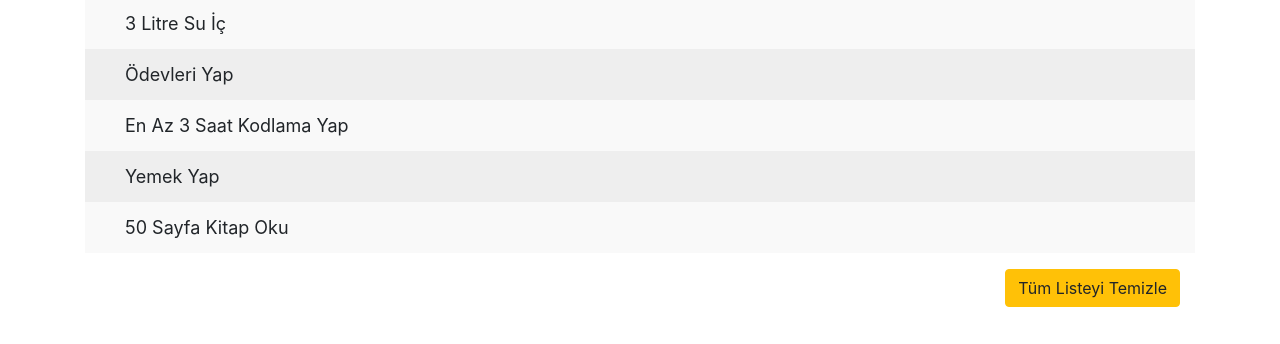
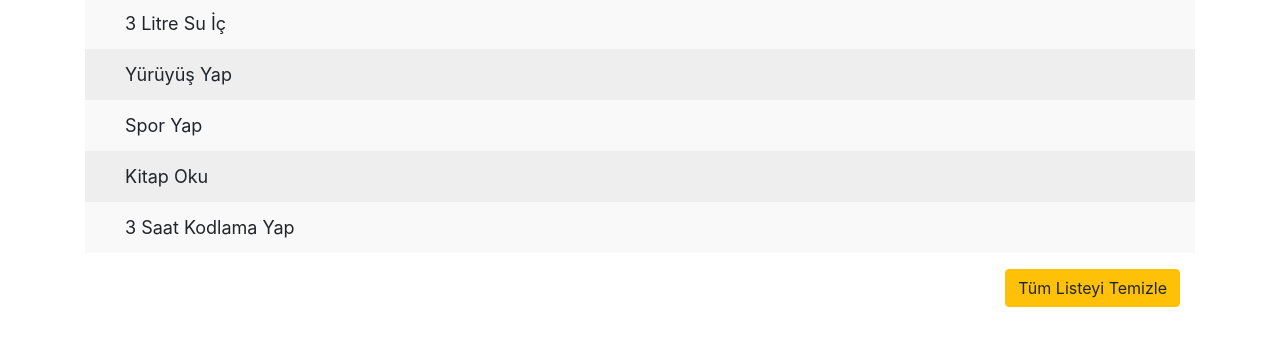
Before and after one commit to aslihangenc/Javascript-ile-To-Do-List, a plain HTML site: page index.html in a window 1280 px wide. Shown: the part 456-800 px from the top of the page. Drawn offline with nearby package versions, Linux system fonts and the light colour scheme; files that its build step writes are made by us from their sources; files whose address does not match are found by name.

Commit message:
to do list elemanlari degistirildi

```diff
--- a/index.html
+++ b/index.html
@@ -78,10 +78,10 @@
 
     <ul id="list">
         <li>3 Litre Su İç</li>
-        <li>Ödevleri Yap</li>
-        <li>En Az 3 Saat Kodlama Yap</li>
-        <li>Yemek Yap</li>
-        <li>50 Sayfa Kitap Oku</li>
+        <li>Yürüyüş Yap</li>
+        <li>Spor Yap</li>
+        <li>Kitap Oku</li>
+        <li>3 Saat Kodlama Yap</li>
     </ul>
     <div class="container container-two">
         <button id="clear-all" class="btn btn-warning">Tüm Listeyi Temizle</button>
```
